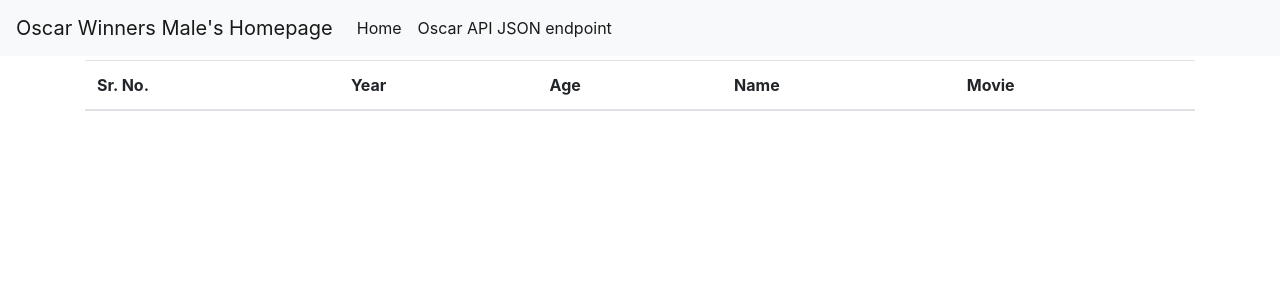
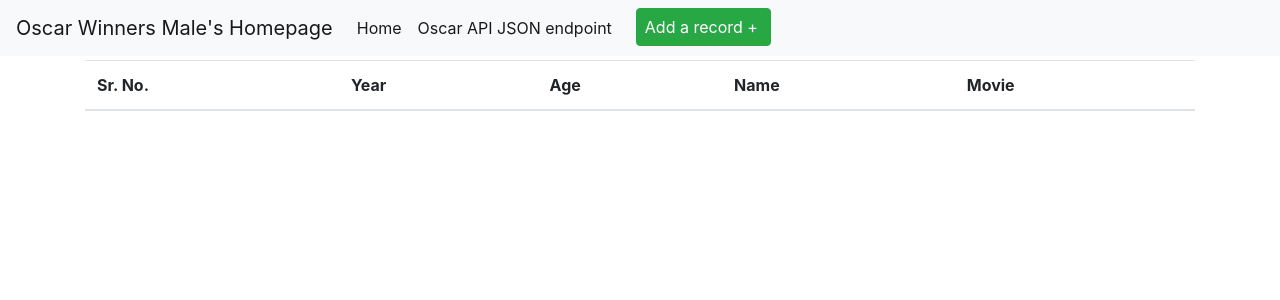
Before and after one commit to JaySRT/PythonFlaskDockerPycharm, a Flask app: page / in a window 1280 px wide. Shown: the top 300 px of the page. Run offline with Flask 2, Linux system fonts and the light colour scheme; data comes from the database, SQL or seed files in the repository; lists and menus that the app fills with data are empty; some libraries are stand-ins or nearby versions.

Commit message:
Fix - Variable name fixtures on layout.html

```diff
--- a/app/templates/layout.html
+++ b/app/templates/layout.html
@@ -35,8 +35,11 @@
             <a class="nav-link" href="#">Home <span class="sr-only">(current)</span></a>
         </li>
         <li class="nav-item active">
-            <a class="nav-link" href="/api/v1/Awardee">Oscar API JSON endpoint <span
+            <a class="nav-link" href="/api/v1/Names">Oscar API JSON endpoint <span
                     class="sr-only">(current)</span></a>
+        </li>
+        <li class="nav-item active">
+            <a class="btn btn-success pl-2 lr-2 ml-3" href="/Names/new">Add a record +<span class="sr-only">(current)</span></a>
         </li>
 
     </ul>
```
